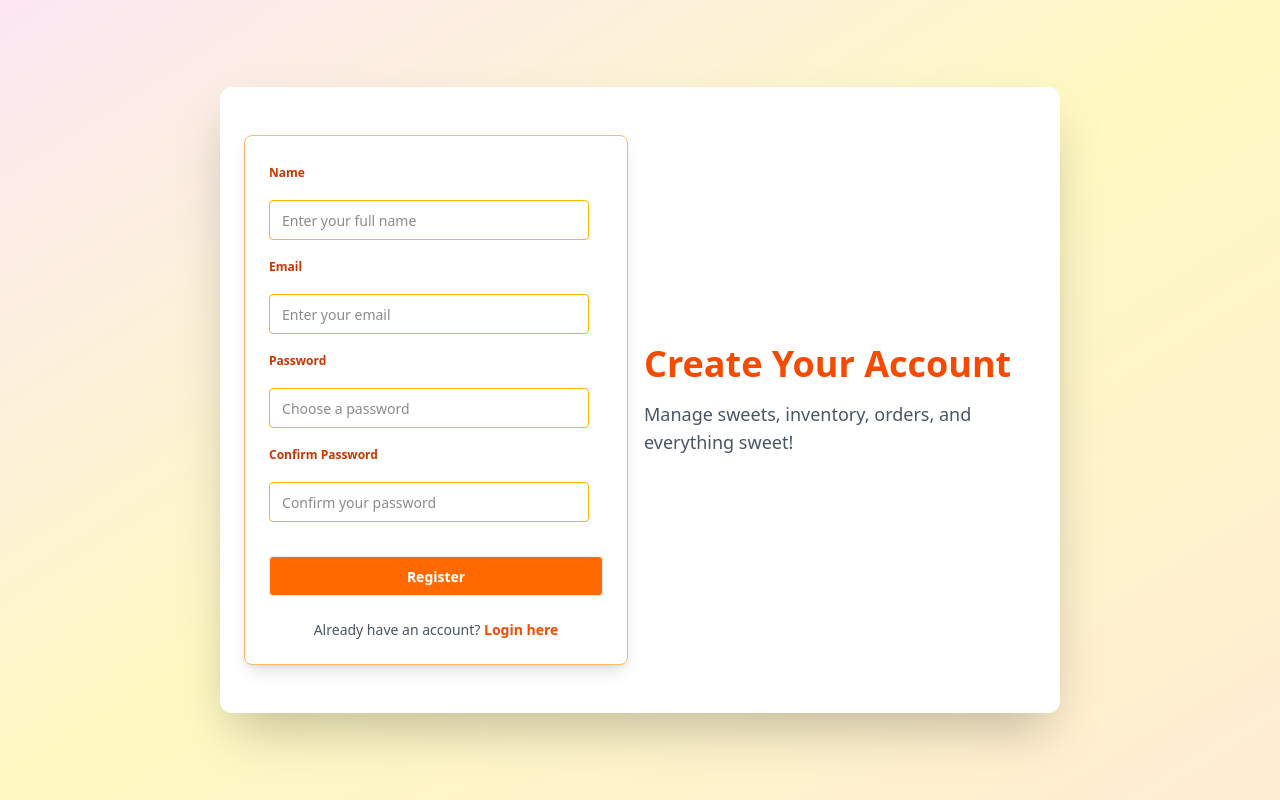
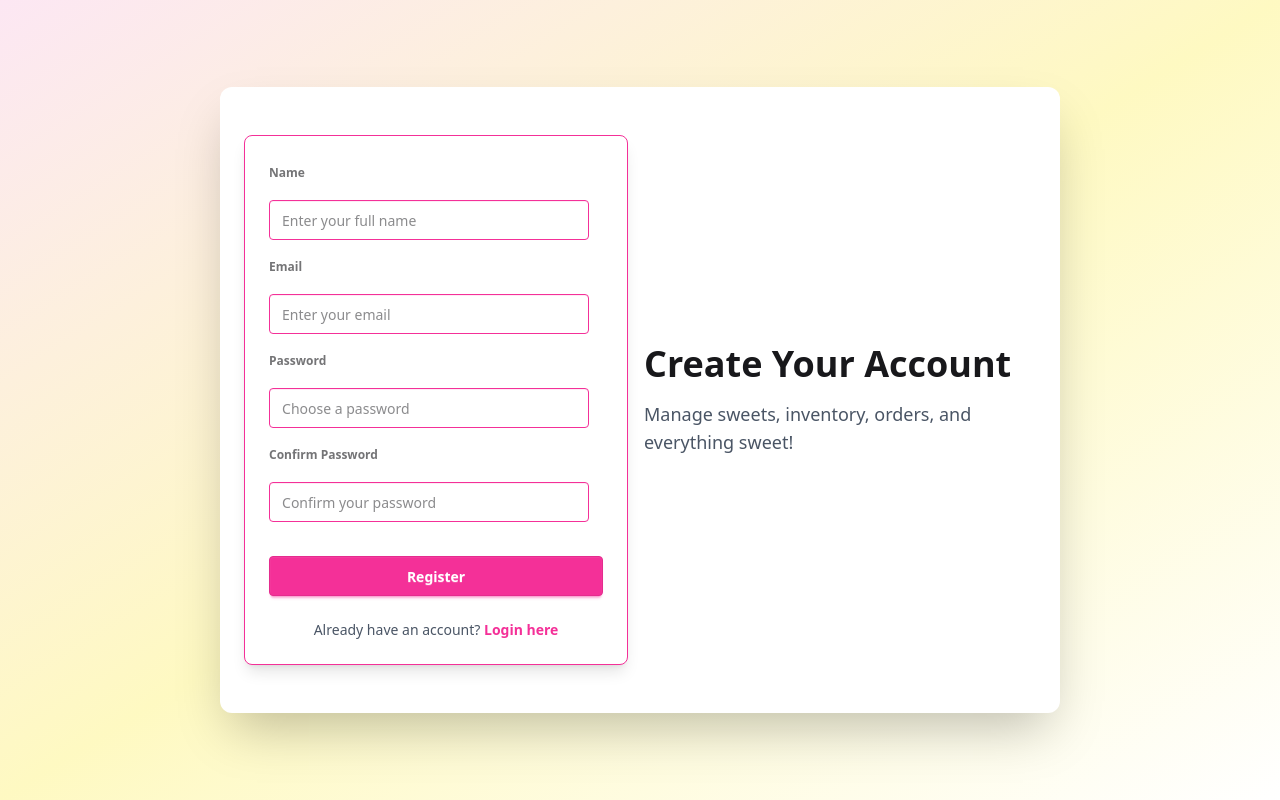
Before and after one commit to ankitjhagithub21/sweet-shop-manager, a React (Vite) app in the folder frontend/: page /register in a window 1280 px wide. Built offline with nearby package versions, Linux system fonts and the light colour scheme; no server answers.

Commit message:
feat:disable the purchase button if sweet quantity is zero

```diff
--- a/frontend/src/components/SweetCard.tsx
+++ b/frontend/src/components/SweetCard.tsx
@@ -6,36 +6,44 @@ import type { Sweet } from "../types";
 interface SweetCardProps {
   sweet: Sweet;
   onPurchase: (_id: string) => void;
-  onDelete:(_id:string)=>void;
-  onEdit:(sweet:Sweet)=>void;
+  onDelete: (_id: string) => void;
+  onEdit: (sweet: Sweet) => void;
 }
 
 const SweetCard = ({ sweet, onPurchase, onDelete, onEdit }: SweetCardProps) => {
-
   const user = useUserStore((state) => state.user);
-
   const isAdmin = user?.role === "admin";
+  const isOutOfStock = sweet.quantity === 0;
 
   return (
     <motion.div
-      whileHover={{ scale: 1.05 }}
+      whileHover={{ scale: isOutOfStock ? 1 : 1.05 }}
       initial={{ opacity: 0, y: 20 }}
       animate={{ opacity: 1, y: 0 }}
-      className="card bg-white shadow-xl relative overflow-hidden"
+      className={`card bg-white shadow-xl relative overflow-hidden ${
+        isOutOfStock ? "opacity-80" : ""
+      }`}
     >
+      {/* 🔴 Out of Stock Badge */}
+      {isOutOfStock && (
+        <div className="absolute top-2 left-2 z-10 badge badge-error text-white">
+          Out of Stock
+        </div>
+      )}
+
       {/* 🔐 Admin Buttons */}
       {isAdmin && (
         <div className="absolute top-2 right-2 z-10 flex gap-2">
           <button
-             onClick={() => onEdit(sweet)}
+            onClick={() => onEdit(sweet)}
             className="btn btn-sm btn-warning text-white"
           >
             <FaEdit />
           </button>
 
           <button
+            onClick={() => onDelete(sweet._id)}
             className="btn btn-sm btn-error text-white"
-            onClick={() => onDelete(sweet._id)}
           >
             <FaTrash />
           </button>
@@ -61,10 +69,14 @@ const SweetCard = ({ sweet, onPurchase, onDelete, onEdit }: SweetCardProps) => {
 
           <button
             onClick={() => onPurchase(sweet._id)}
-            disabled={sweet.quantity < 1}
-            className="btn btn-success"
+            disabled={isOutOfStock}
+            className={`btn ${
+              isOutOfStock
+                ? "btn-disabled cursor-not-allowed"
+                : "btn-success"
+            }`}
           >
-            Purchase
+            {isOutOfStock ? "Unavailable" : "Purchase"}
           </button>
         </div>
       </div>
--- a/frontend/src/pages/LoginPage.tsx
+++ b/frontend/src/pages/LoginPage.tsx
@@ -44,7 +44,7 @@ const LoginPage = () => {
   };
 
   return (
-    <div className="min-h-screen w-full bg-gradient-to-br from-pink-100 via-yellow-100 to-orange-100 flex items-center justify-center p-4">
+    <div className="min-h-screen w-full  flex items-center justify-center p-4">
       {/* Card */}
       <div className="hero max-w-6xl w-full">
         <div className="hero-content flex-col lg:flex-row shadow-2xl rounded-xl bg-white px-6   py-12">
@@ -55,7 +55,7 @@ const LoginPage = () => {
             transition={{ delay: 0.2 }}
             className="text-center lg:text-left space-y-4"
           >
-            <h1 className="text-4xl font-bold text-orange-600">
+            <h1 className="text-4xl font-bold text-secondary-600">
               Sweet Shop Manager
             </h1>
             <p className="text-gray-600 text-lg">
@@ -68,28 +68,28 @@ const LoginPage = () => {
             initial={{ opacity: 0, x: 20 }}
             animate={{ opacity: 1, x: 0 }}
             transition={{ delay: 0.3 }}
-            className="card bg-base-100 w-full max-w-sm shrink-0 border border-orange-300 shadow-lg"
+            className="card bg-base-100 w-full max-w-sm shrink-0 border border-secondary shadow-lg"
           >
             <div className="card-body">
               <form onSubmit={handleLogin}>
                 <fieldset className="fieldset space-y-3">
-                  <label className="label font-semibold text-orange-700">
+                  <label className="label font-semibold ">
                     Email
                   </label>
                   <input
                     type="email"
-                    className="input input-bordered input-warning"
+                    className="input input-secondary"
                     placeholder="Enter your email"
                     value={email}
                     onChange={(e) => setEmail(e.target.value)}
                   />
 
-                  <label className="label font-semibold text-orange-700">
+                  <label className="label font-semibold ">
                     Password
                   </label>
                   <input
                     type="password"
-                    className="input input-bordered input-warning"
+                    className="input input-secondary"
                     placeholder="Enter your password"
                     value={password}
                     onChange={(e) => setPassword(e.target.value)}
@@ -98,7 +98,7 @@ const LoginPage = () => {
                   <button
                     type="submit"
                     disabled={loading}
-                    className="btn bg-orange-500 hover:bg-orange-600 text-white mt-4"
+                    className="btn btn-secondary mt-4"
                   >
                     {loading ? "Logging in..." : "Login"}
                   </button>
@@ -108,7 +108,7 @@ const LoginPage = () => {
                 Don’t have an account?{" "}
                 <Link
                   to="/register"
-                  className="text-orange-600 font-semibold hover:underline"
+                  className="text-secondary font-semibold hover:underline"
                 >
                   Create one here
                 </Link>
--- a/frontend/src/pages/RegisterPage.tsx
+++ b/frontend/src/pages/RegisterPage.tsx
@@ -51,7 +51,7 @@ const RegisterPage = () => {
   };
 
   return (
-    <div className="min-h-screen w-full bg-gradient-to-br from-pink-100 via-yellow-100 to-orange-100 flex items-center justify-center p-4">
+    <div className="min-h-screen w-full bg-gradient-to-br from-pink-100 via-yellow-100 to-secondary-100 flex items-center justify-center p-4">
       <div className="hero max-w-6xl w-full">
         <div className="hero-content flex-col lg:flex-row-reverse shadow-2xl rounded-xl bg-white px-6 py-12">
           {/* Right Section Text */}
@@ -61,7 +61,7 @@ const RegisterPage = () => {
             transition={{ delay: 0.2 }}
             className="text-center lg:text-left space-y-4"
           >
-            <h1 className="text-4xl font-bold text-orange-600">
+            <h1 className="text-4xl font-semibold ">
               Create Your Account
             </h1>
             <p className="text-gray-600 text-lg">
@@ -74,50 +74,50 @@ const RegisterPage = () => {
             initial={{ opacity: 0, x: -20 }}
             animate={{ opacity: 1, x: 0 }}
             transition={{ delay: 0.3 }}
-            className="card bg-base-100 w-full max-w-sm border border-orange-300 shadow-lg"
+            className="card bg-base-100 w-full max-w-sm border border-secondary shadow-lg"
           >
             <div className="card-body">
               <form onSubmit={handleRegister}>
                 <fieldset className="fieldset space-y-3">
-                  <label className="label font-semibold text-orange-700">
+                  <label className="label font-semibold ">
                     Name
                   </label>
                   <input
                     type="text"
-                    className="input input-bordered input-warning"
+                    className="input input-secondary"
                     placeholder="Enter your full name"
                     value={name}
                     onChange={(e) => setName(e.target.value)}
                   />
 
-                  <label className="label font-semibold text-orange-700">
+                  <label className="label font-semibold ">
                     Email
                   </label>
                   <input
                     type="email"
-                    className="input input-bordered input-warning"
+                    className="input input-secondary"
                     placeholder="Enter your email"
                     value={email}
                     onChange={(e) => setEmail(e.target.value)}
                   />
 
-                  <label className="label font-semibold text-orange-700">
+                  <label className="label font-semibold ">
                     Password
                   </label>
                   <input
                     type="password"
-                    className="input input-bordered input-warning"
+                    className="input input-secondary"
                     placeholder="Choose a password"
                     value={password}
                     onChange={(e) => setPassword(e.target.value)}
                   />
 
-                  <label className="label font-semibold text-orange-700">
+                  <label className="label font-semibold ">
                     Confirm Password
                   </label>
                   <input
                     type="password"
-                    className="input input-bordered input-warning"
+                    className="input input-secondary"
                     placeholder="Confirm your password"
                     value={confirmPassword}
                     onChange={(e) => setConfirmPassword(e.target.value)}
@@ -126,7 +126,7 @@ const RegisterPage = () => {
                   <button
                     type="submit"
                     disabled={loading}
-                    className="btn bg-orange-500 hover:bg-orange-600 text-white mt-4"
+                    className="btn btn-secondary text-white mt-4"
                   >
                     {loading ? "Creating account..." : "Register"}
                   </button>
@@ -137,7 +137,7 @@ const RegisterPage = () => {
                 Already have an account?{" "}
                 <Link
                   to="/login"
-                  className="text-orange-600 font-semibold hover:underline"
+                  className="text-secondary font-semibold hover:underline"
                 >
                   Login here
                 </Link>
```
